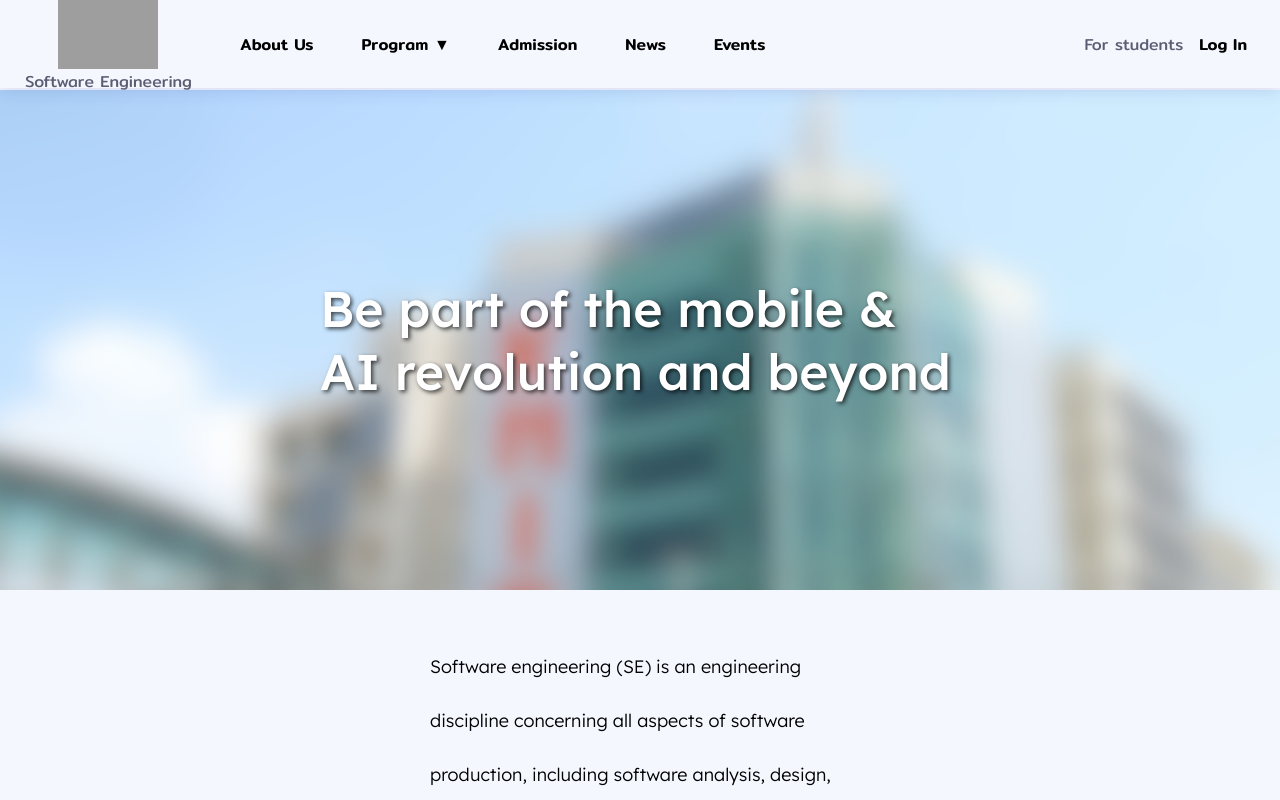
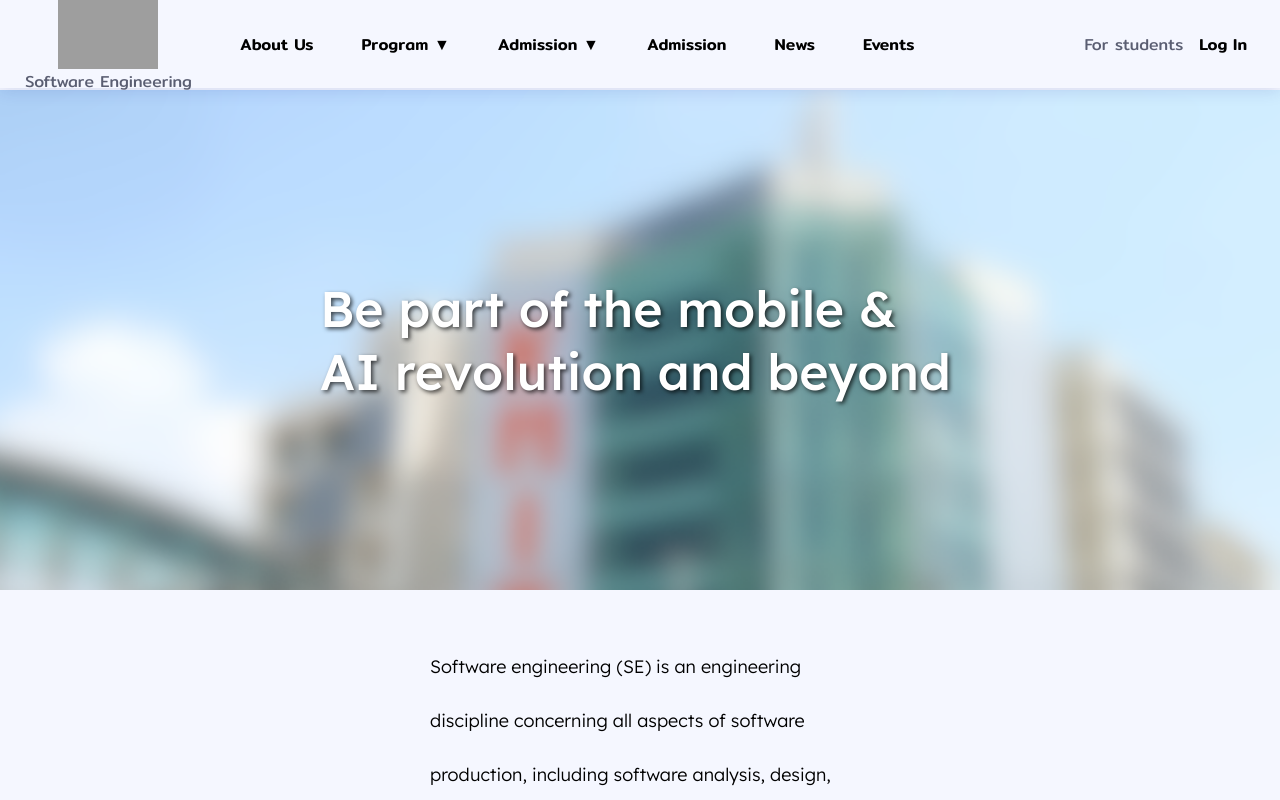
Before and after one commit to paddywej/SE-Resource, a React (Create React App) app: page /about in a window 1280 px wide. Shown: the top 800 px of the page. Built offline with nearby package versions, Linux system fonts and the light colour scheme; grey boxes are pictures that could not be loaded.

Commit message:
Update NavBar.jsx

```diff
--- a/src/components/NavBar/NavBar.jsx
+++ b/src/components/NavBar/NavBar.jsx
@@ -43,6 +43,13 @@ const Navbar = ({ handleLoginClick }) => {
                 <li><a href="/exchange" className="dropdown-link">Exchange-Study-Abroad</a></li>
               </ul>
             </li>
+            <li className="dropdown">
+              <a href="#" className="nav__link"> Admission ▼</a>
+              <ul className="dropdown-menu">
+                  <li><a href="/admission" className="dropdown-link">Direct Admission 1-1 (First round)</a></li>
+                  <li><a href="/admission2" className="dropdown-link">Direct Admission 1-2 (First round) for International Students</a></li>
+              </ul>
+            </li>
             <li><a href="/admission" className="nav__link">Admission</a></li>
             <li><a href="/news" className="nav__link">News</a></li>
             <li><a href="/events" className="nav__link">Events</a></li>
```
